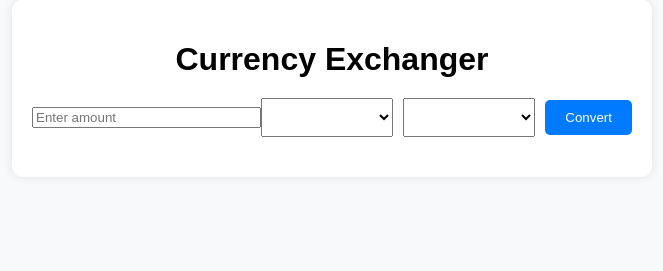
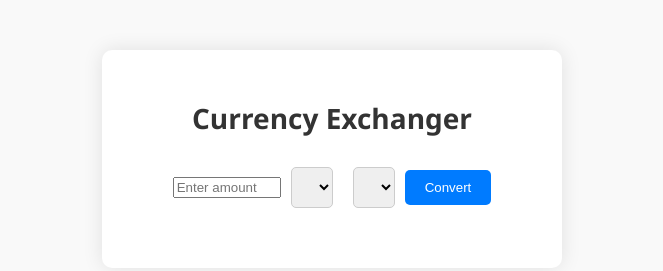
Before and after one commit to quickflicks/rate-exchanger, a plain HTML site: page index.html in a window 1280 px wide. Shown: the whole page, without its empty margins (308-971 px from the left). Drawn offline with Linux system fonts and the light colour scheme; no server answers.

Commit message:
styles.css

```diff
--- a/styles.css
+++ b/styles.css
@@ -1,46 +1,53 @@
 body {
-    font-family: Arial, sans-serif;
-    background-color: #f8f9fa;
+    font-family: 'Segoe UI', Tahoma, Geneva, Verdana, sans-serif;
+    background-color: #f9f9f9;
     margin: 0;
+    padding: 0;
 }
 
 .container {
-    max-width: 600px;
-    margin: 0 auto;
-    padding: 20px;
-    background-color: #ffffff;
+    max-width: 400px;
+    margin: 50px auto;
+    background-color: #fff;
     border-radius: 10px;
-    box-shadow: 0 0 10px rgba(0, 0, 0, 0.1);
+    box-shadow: 0 0 20px rgba(0, 0, 0, 0.1);
+    padding: 30px;
+    text-align: center;
 }
 
 h1 {
-    text-align: center;
-    margin-bottom: 20px;
+    margin-bottom: 30px;
+    font-size: 28px;
+    color: #333;
 }
 
 .exchange-container {
     display: flex;
+    justify-content: center;
     align-items: center;
-    margin-bottom: 20px;
+    margin-bottom: 30px;
 }
 
 .currency-select {
-    flex: 1;
     padding: 10px;
-    margin-right: 10px;
+    margin: 0 10px;
+    font-size: 16px;
+    border-radius: 5px;
+    border: 1px solid #ccc;
 }
 
 #amount {
-    flex: 2;
+    width: 100px;
 }
 
 button {
     padding: 10px 20px;
     background-color: #007bff;
-    color: #ffffff;
+    color: #fff;
     border: none;
     border-radius: 5px;
     cursor: pointer;
+    transition: background-color 0.3s ease;
 }
 
 button:hover {
@@ -48,8 +55,7 @@ button:hover {
 }
 
 #result {
-    text-align: center;
-    font-size: 18px;
+    font-size: 24px;
     font-weight: bold;
-    margin-top: 20px;
+    color: #333;
 }
```
